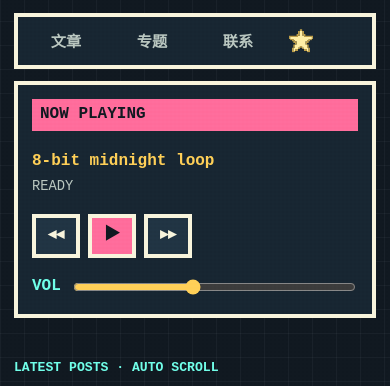
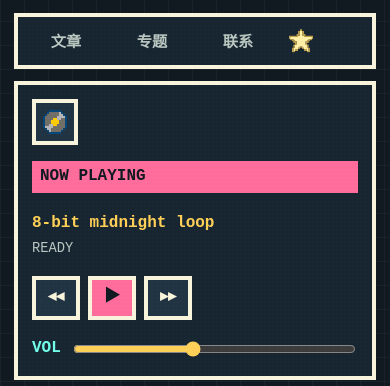
Before and after one commit to knlit/my-blog, a plain HTML site: page index.html in a window 390 px wide. Shown: the part 75-461 px from the top of the page. Drawn offline with Linux system fonts and the light colour scheme; a web font is replaced by a local one.

Commit message:
Add record icon and shuffle playback

```diff
--- a/index.html
+++ b/index.html
@@ -33,6 +33,9 @@
     </header>
 
     <section class="music-player" id="player" aria-label="像素播放器">
+      <div class="record-badge" aria-hidden="true">
+        <img src="assets/icons/record.png" alt="" />
+      </div>
       <div class="track-screen">
         <span class="track-label">NOW PLAYING</span>
         <strong id="trackName">8-bit midnight loop</strong>
--- a/script.js
+++ b/script.js
@@ -75,6 +75,7 @@ let timerId;
 let noteIndex = 0;
 let trackIndex = 0;
 let isPlaying = false;
+const shufflePlayback = true;
 
 function applyTheme(theme) {
   const isLight = theme === "light";
@@ -174,6 +175,21 @@ function tickTrack() {
   noteIndex += 1;
 }
 
+function getRandomTrackIndex() {
+  if (tracks.length <= 1) return trackIndex;
+
+  let nextIndex = trackIndex;
+  while (nextIndex === trackIndex) {
+    nextIndex = Math.floor(Math.random() * tracks.length);
+  }
+  return nextIndex;
+}
+
+function getNextTrackIndex(direction) {
+  if (shufflePlayback && direction > 0) return getRandomTrackIndex();
+  return (trackIndex + direction + tracks.length) % tracks.length;
+}
+
 function startPlayer() {
   if (!toggleButton || !playerStatus) return;
   ensureAudio();
@@ -202,7 +218,7 @@ function changeTrack(direction) {
   if (!trackName || !playerStatus) return;
   stopPlayer();
   noteIndex = 0;
-  trackIndex = (trackIndex + direction + tracks.length) % tracks.length;
+  trackIndex = getNextTrackIndex(direction);
   trackName.textContent = tracks[trackIndex].name;
   playerStatus.textContent = "READY";
 }
--- a/styles.css
+++ b/styles.css
@@ -662,13 +662,28 @@ h2 {
   left: 50%;
   z-index: 40;
   display: grid;
-  grid-template-columns: minmax(0, 1fr) auto minmax(180px, 260px);
+  grid-template-columns: auto minmax(0, 1fr) auto minmax(180px, 260px);
   gap: 16px;
   align-items: center;
   width: min(1120px, calc(100% - 36px));
   margin: 0;
   padding: 14px;
   transform: translateX(-50%);
+}
+
+.record-badge {
+  display: grid;
+  place-items: center;
+  width: 52px;
+  height: 52px;
+  border: var(--pixel) solid var(--line);
+  background: var(--surface-strong);
+}
+
+.record-badge img {
+  width: 32px;
+  height: 32px;
+  image-rendering: pixelated;
 }
 
 .track-screen {
@@ -791,6 +806,11 @@ h2 {
     width: min(1120px, calc(100% - 28px));
   }
 
+  .record-badge {
+    width: 46px;
+    height: 46px;
+  }
+
   main {
     padding-top: 390px;
   }
```
Also changed, not shown: assets/icons/record.png (added).
